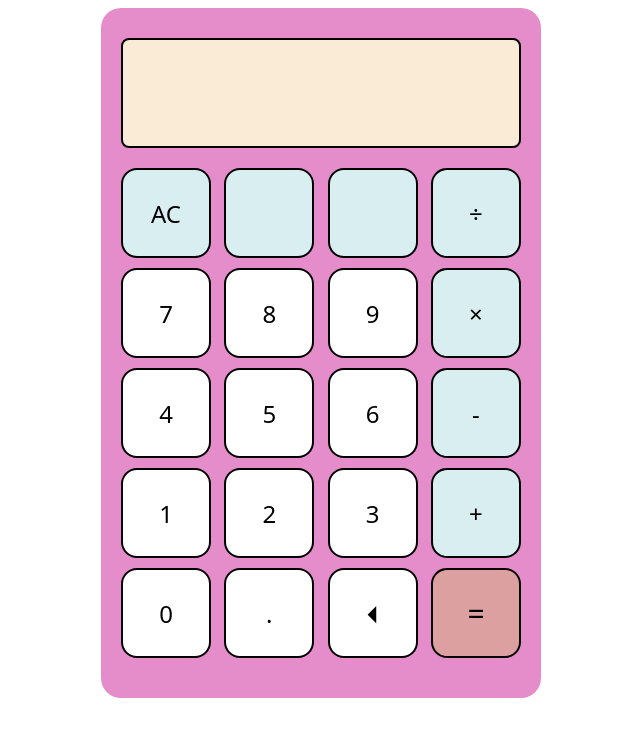
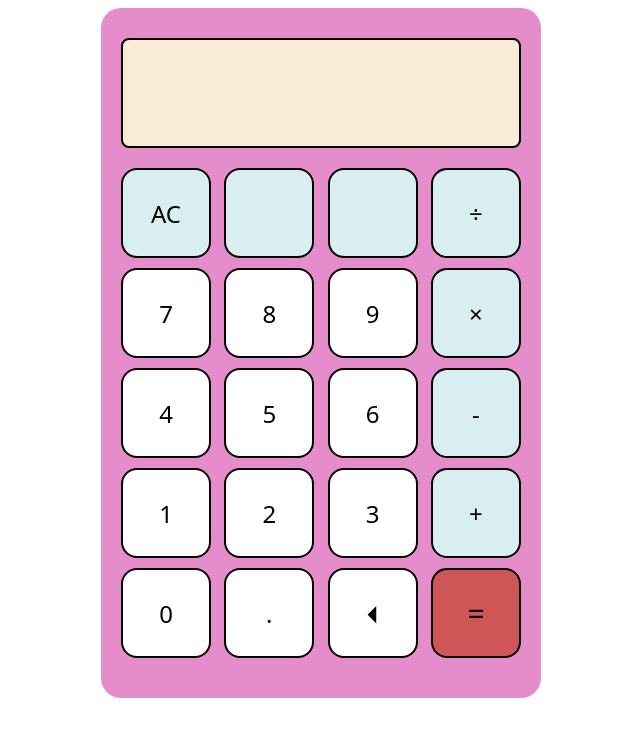
Before and after one commit to liamholla/calculator, a plain HTML site: page index.html in a window 1280 px wide. In both pictures the pointer is over the element 794 px from the left and 613 px from the top of the page. Shown: the whole page, without its empty margins (319-959 px from the left). Drawn offline with Linux system fonts and the light colour scheme.

Commit message:
Add hover colour to equals

```diff
--- a/styles.css
+++ b/styles.css
@@ -110,7 +110,7 @@ div[class^="row"] {
 }
 
 .button.equals:hover {
-  background-color: rgb(221, 160, 160);
+  background-color: rgb(207, 86, 86);
 }
 
 .button {
```
